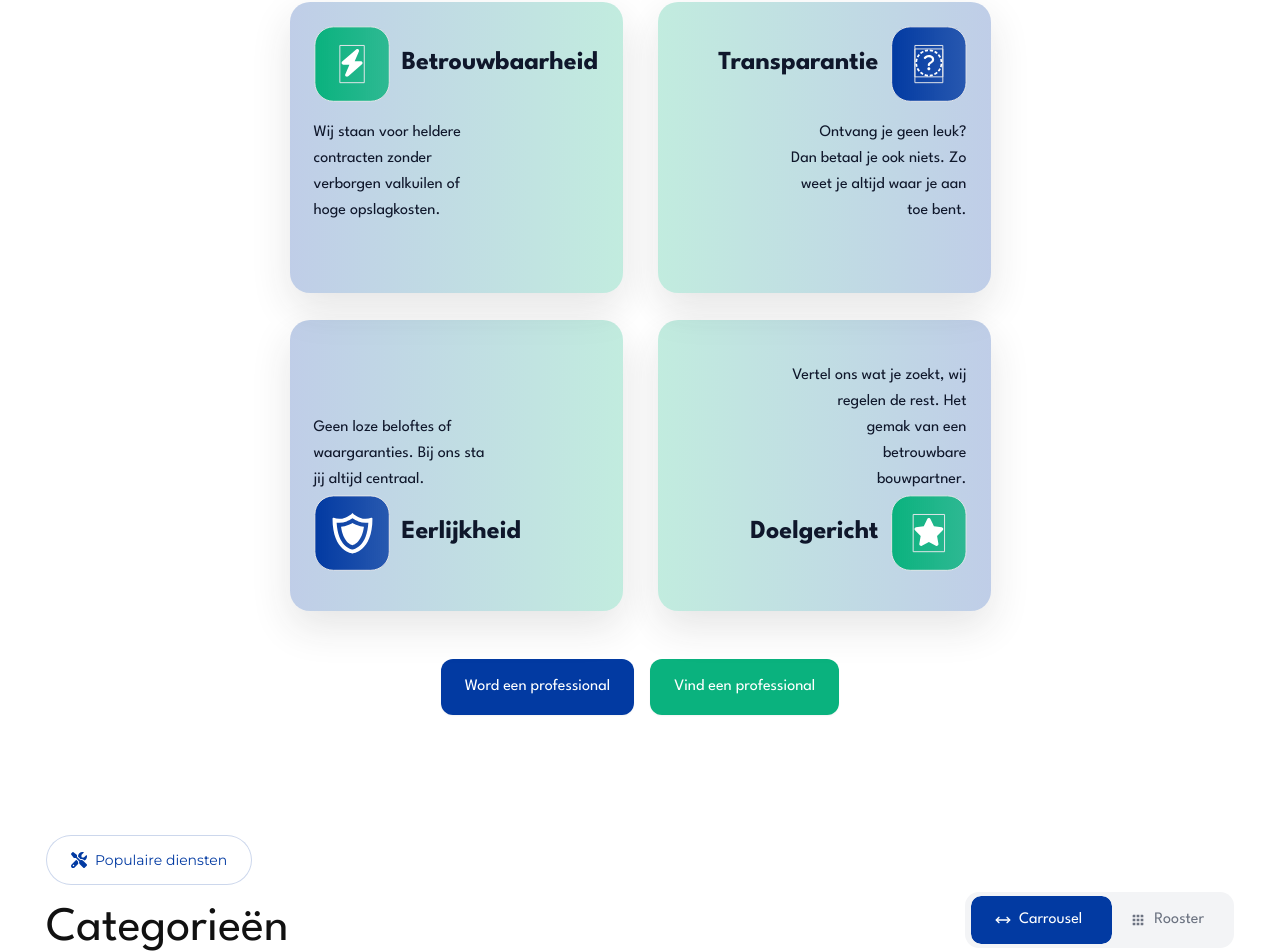
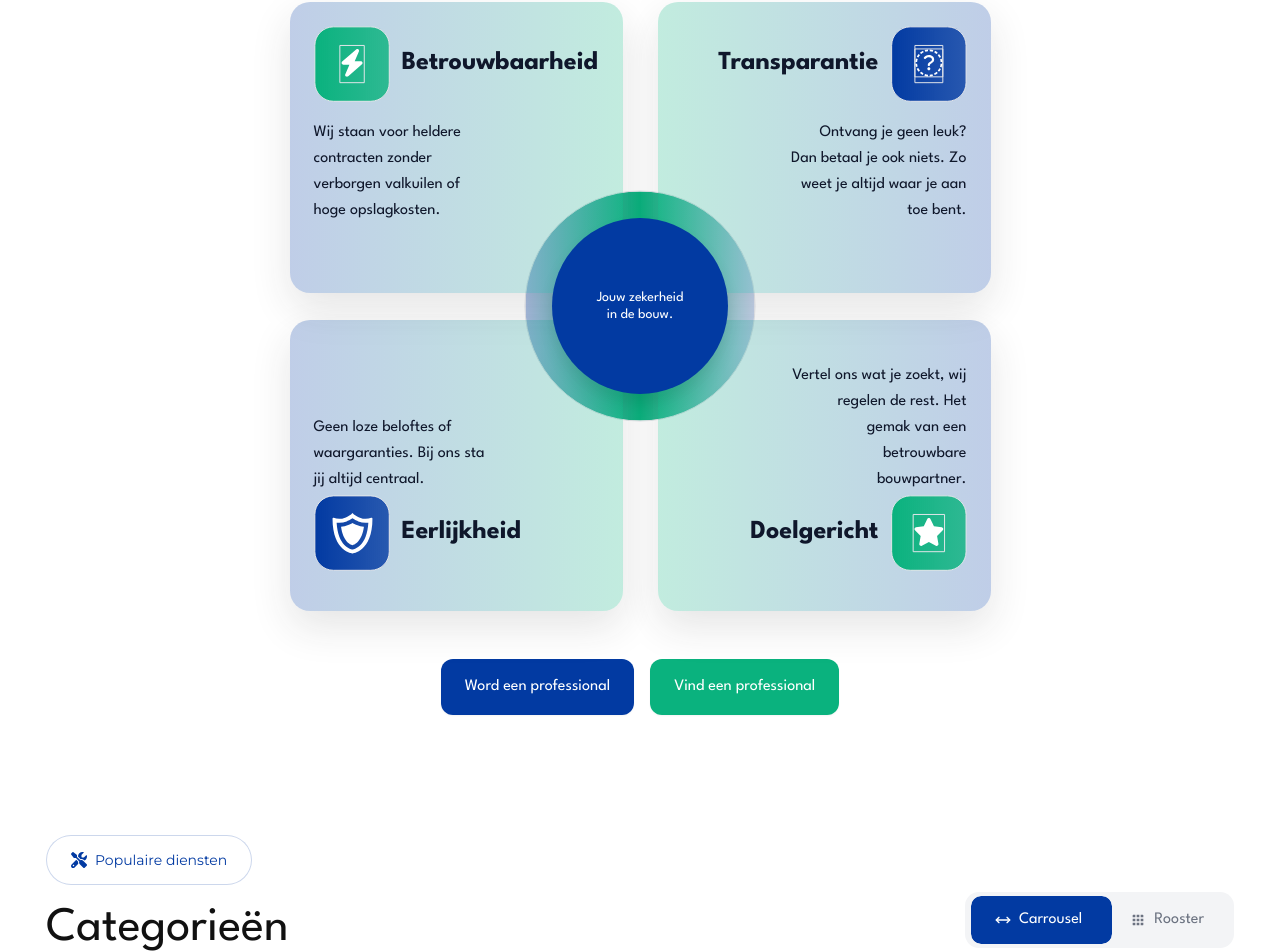
Before and after one commit to invosoltechnologies/bouwmatcher, a Next.js app: page / in a window 1280 px wide. Shown: the part 3036-3988 px from the top of the page. Built offline with nearby package versions, Linux system fonts and the light colour scheme.

Commit message:
update the circle

```diff
--- a/src/components/Homepage/ValuesShape.tsx
+++ b/src/components/Homepage/ValuesShape.tsx
@@ -33,9 +33,9 @@ const valuesData = [
 
 export default function ValuesShape() {
   return (
-    <div className="relative flex justify-center items-center max-w-4xl mx-auto px-4">
+    <div className='relative flex justify-center items-center max-w-4xl mx-auto px-4'>
       {/* Cards Grid */}
-      <div className="grid grid-cols-2 gap-x-[35px] gap-y-[27px] relative z-10">
+      <div className='grid grid-cols-2 gap-x-[35px] gap-y-[27px] relative z-10'>
         {valuesData.map((value) => {
           const isBottomCard = value.position.includes('bottom');
 
@@ -86,32 +86,32 @@ export default function ValuesShape() {
       </div>
 
       {/* Center Circle */}
-      {/* <div className="absolute inset-0 flex items-center justify-center">
+
       <div
-          className="relative rounded-full border border-gray-200"
+        className='absolute inset-0  top-1/2 left-1/2 transform -translate-x-1/2 -translate-y-1/2 z-0 rounded-full border border-gray-200 '
         style={{
           width: '231px',
           height: '231px',
-            background: 'linear-gradient(90deg, rgba(2, 58, 162, 0.34) 0%, #0AB27E 50%, rgba(2, 58, 162, 0.23) 100%)'
+          background:
+            'linear-gradient(90deg, rgba(2, 58, 162, 0.34) 0%, #0AB27E 50%, rgba(2, 58, 162, 0.23) 100%)',
         }}
-        >
+      ></div>
       <div
-            className="absolute top-1/2 left-1/2 transform -translate-x-1/2 -translate-y-1/2 bg-primary rounded-full flex items-center justify-center"
+        className='absolute z-30 top-1/2 left-1/2 transform -translate-x-1/2 -translate-y-1/2 bg-primary rounded-full flex items-center justify-center opacity-100'
         style={{
           width: '176px',
           height: '176px',
-              boxShadow: '0px 10px 15px 0px #0000001A'
+          boxShadow: '0px 10px 15px 0px #0000001A',
         }}
       >
-            <div className="text-center text-white">
-              <div className="text-sm font-medium leading-tight">
-                Jouw zekerheid<br />
+        <div className='text-center text-white'>
+          <div className='text-sm font-medium leading-tight'>
+            Jouw zekerheid
+            <br />
             in de bouw.
           </div>
         </div>
       </div>
     </div>
-      </div> */}
-    </div>
   );
 }
```
Lines whose indentation alone changed are shown as unchanged.
